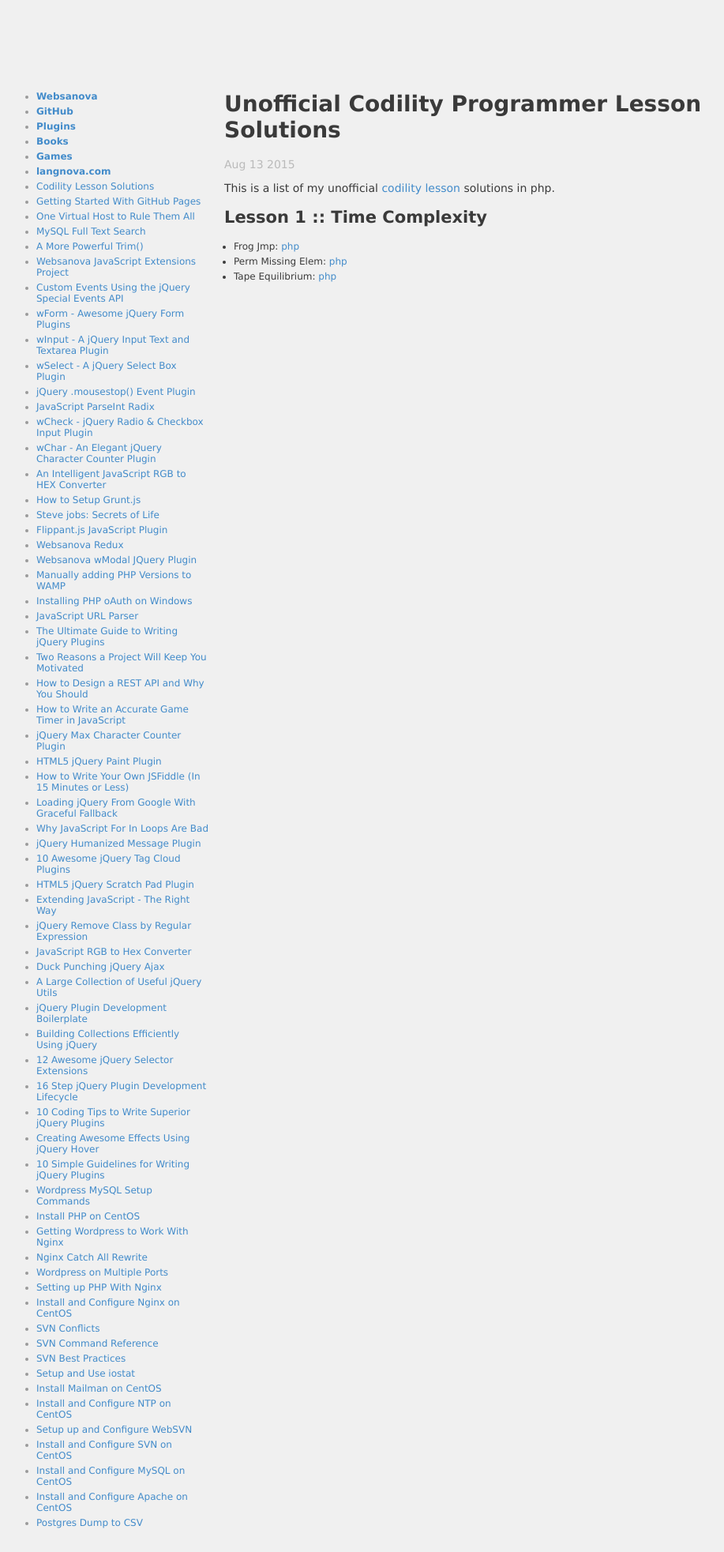
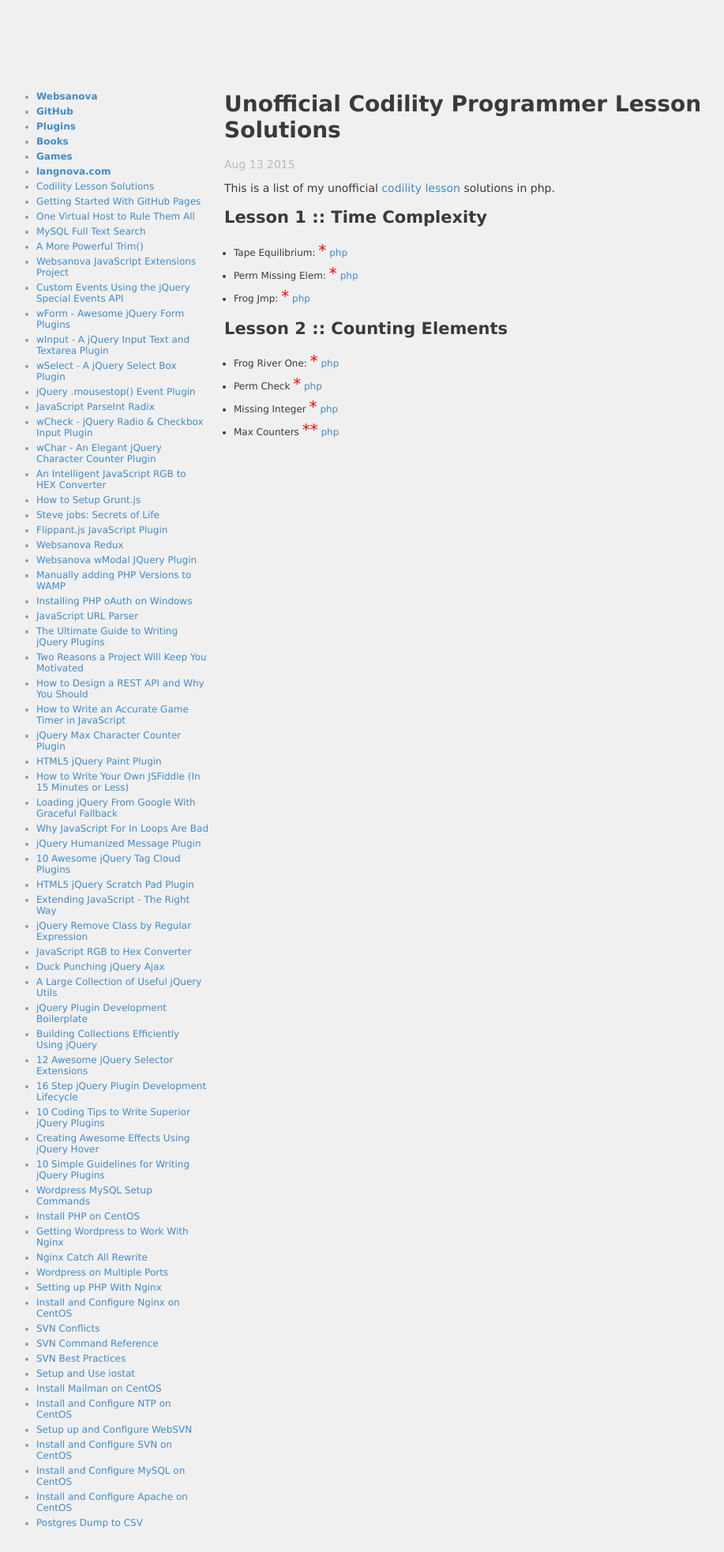
Before and after one commit to websanova/websanova.github.io, a Jekyll site: the page built from codility-lesson-solutions.md, in a window 1280 px wide. Shown: the whole page at 79% size, without its empty margins (116-1033 px from the left). Built offline with Jekyll 4.4.1, drawn with Linux system fonts in a browser that asks for light colours; comment, search, counter and statistics services are not loaded.

Commit message:
Update codility pages.

```diff
--- a/codility-lesson-solutions.md
+++ b/codility-lesson-solutions.md
@@ -6,10 +6,19 @@ description: List of solutions for codility lessons in php.
 date: Aug 13 2015
 ---
 
+<style>.star {font-size: 20px; color:red;}</style>
+
 This is a list of my unofficial [codility lesson](https://codility.com/programmers/lessons) solutions in php.
 
 ## Lesson 1 :: Time Complexity
 
-* Frog Jmp: [php](/codility/php/codility-lesson-one-time-complexity-frog-jmp)
-* Perm Missing Elem: [php](/codility/php/codility-lesson-one-time-complexity-perm-missing-elem)
-* Tape Equilibrium: [php](/codility/php/codility-lesson-one-time-complexity-tape-equilibrium)
+* Tape Equilibrium: <i class="star">*</i> [php](/codility/php/codility-lesson-one-time-complexity-tape-equilibrium)
+* Perm Missing Elem: <i class="star">*</i> [php](/codility/php/codility-lesson-one-time-complexity-perm-missing-elem)
+* Frog Jmp: <i class="star">*</i> [php](/codility/php/codility-lesson-one-time-complexity-frog-jmp)
+
+## Lesson 2 :: Counting Elements
+
+* Frog River One: <i class="star">*</i> [php](/codility/php/codility-lesson-two-counting-elements-frog-river-one)
+* Perm Check <i class="star">*</i> [php](/codility/php/codility-lesson-two-counting-elements-perm-check)
+* Missing Integer <i class="star">*</i> [php](/codility/php/codility-lesson-two-counting-elements-missing-integer)
+* Max Counters <i class="star">**</i> [php](/codility/php/codility-lesson-two-counting-elements-max-counters)
```
Also changed, not shown: codility/php/codility-lesson-one-time-complexity-frog-jmp.md (+2 -2 lines), codility/php/codility-lesson-one-time-complexity-perm-missing-elem.md (+1 -1 lines), codility/php/codility-lesson-one-time-complexity-tape-equilibrium.md (+3 -3 lines).
